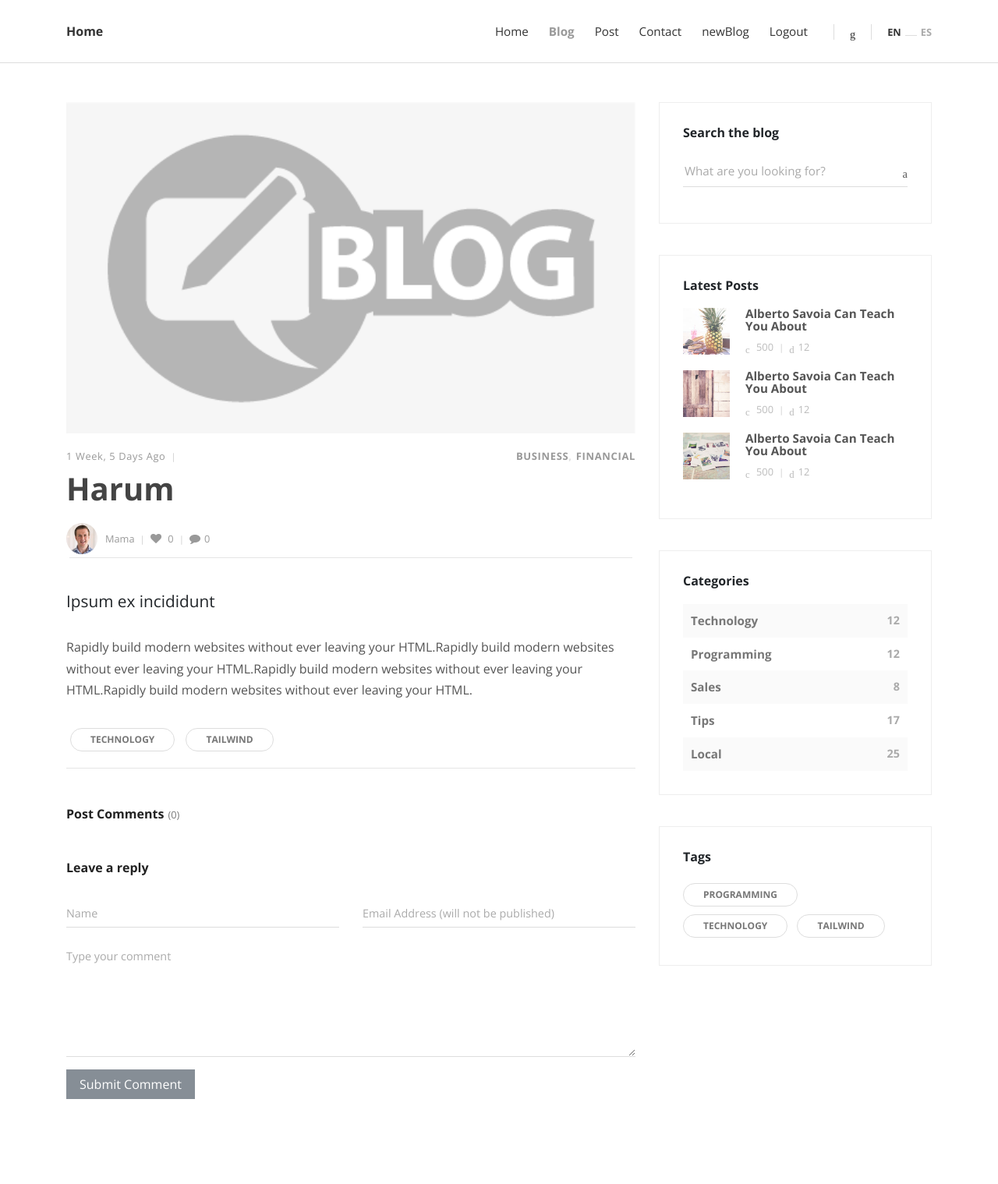
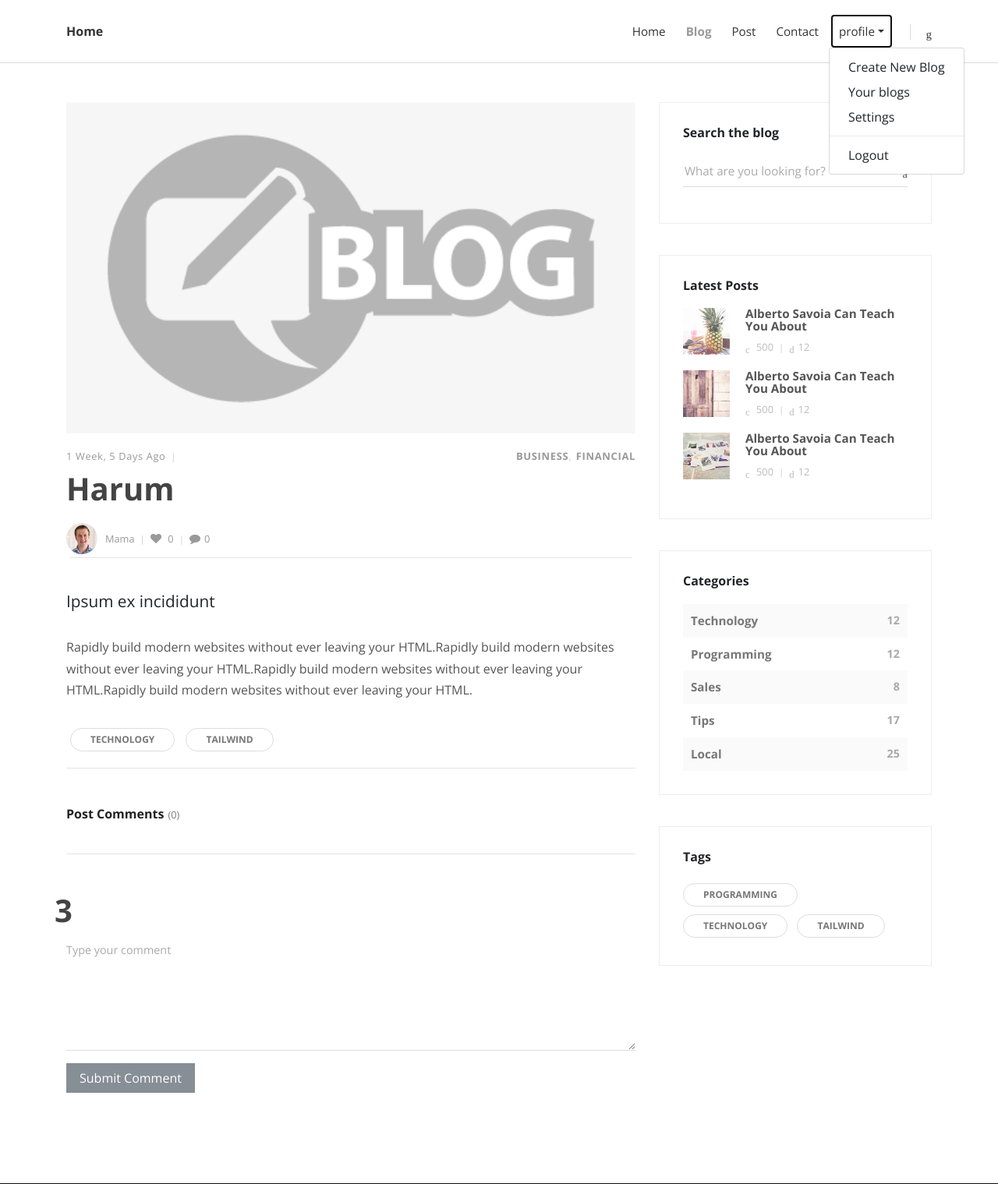
Before and after one commit to GutemaG/Django-blog, a Django app: page /read_blog/3 in a window 1280 px wide, after a click on "profile". Shown: the top 1519 px of the page at 78% size. Run offline with Django 3.2, Linux system fonts and the light colour scheme; a user stored in the database is signed in; data comes from the database, SQL or seed files in the repository; both versions use the stored data as it was after the commit; some libraries are stand-ins or nearby versions; some web fonts are replaced.

Commit message:
adding user can comment on a blog

```diff
--- a/blog/templates/blog/blog_detail.html
+++ b/blog/templates/blog/blog_detail.html
@@ -16,14 +16,26 @@
                     <div class="date">{{blog.created_at|timesince}} ago</div>
                   <div class="category"><a href="#">Business</a><a href="#">Financial</a></div>
                 </div>
-                <h1>{{blog.title}}<a href="#"><i class="fa fa-bookmark-o"></i></a></h1>
+                <h1>
+                {{blog.title}}
+                    {% if user == blog.author %}
+
+                       <a href="{% url 'edit-blog' blog.pk %} ">
+                        <i class="fa fa-edit fa-blue"></i></a>
+                    {% else %}
+                      <a href="#"><i class="fa fa-bookmark-o"></i></a>
+                    {% endif %}
+
+                </h1>
                 <div class="post-footer d-flex align-items-center flex-column flex-sm-row"><a href="#" class="author d-flex align-items-center flex-wrap">
                     <div class="avatar"><img src="https://d19m59y37dris4.cloudfront.net/blog/1-2-1/img/avatar-1.jpg" alt="..." class="img-fluid"></div>
                     <div class="title"><span>{{blog.author.username}}</span></div></a>
                   <div class="d-flex align-items-center flex-wrap">
                     <!-- <div class="date">{{blog.created_at|timesince}}</div> -->
                     <div class="views" title="likes"><i class="fa fa-heart"></i> {{likes.count}}</div>
-                    <div class="comments meta-last" title="comments"><i class="fa fa-comment"></i>{{comments.count}}</div>
+                    <div class="comments meta-last" title="comments">
+                       <a href="#comment_body"> <i class="fa fa-comment"></i>{{comments.count}} </a>
+                      </div>
                   </div>
                 </div>
                 <hr class="m-1">
--- a/blog/templates/blog/blogs.html
+++ b/blog/templates/blog/blogs.html
@@ -36,9 +36,9 @@
                       <div class="title"><span>{{blog.author.username}}</span></div></a>
                 <div class="post-tags">
                 </div>
-                    <div class="views"><i class="icon-eye"></i>{{blog.like_set.all.count}}</div>
-                    <div class="comments meta-last"><i class="icon-comment"></i>{{blog.comments.all.count}}</div>
-                    <!-- <div class="comments meta-last"><i class="icon-comment"></i>12</div> -->
+                    <div class="views" title="likes"><i class="fa fa-heart"></i>{{blog.like_set.all.count}}</div>
+                       <a href="#comment_body">
+                          <i class="fa fa-comment"></i> {{blog.comment_set.all.count}} </a>
                   </div>
                 </div>
               </div>
--- a/blog/templates/blog/includes/post_comment.html
+++ b/blog/templates/blog/includes/post_comment.html
@@ -1,4 +1,5 @@
-{% comment %} <div
+{% comment %}
+<div
   class="
     posts-nav
     d-flex
@@ -23,10 +24,11 @@
     </div>
     <div class="icon next"><i class="fa fa-angle-right"> </i></div
   ></a>
-</div> {% endcomment %}
+</div>
+ {% endcomment %}
 
 <hr />
-<div class="post-comments">
+<div class="post-comments" id="comment_body">
   <header>
     <h3 class="h6">Post Comments<span class="no-of-comments">({{comments.count}})</span></h3>
   </header>
@@ -53,37 +55,24 @@
     </div>
   </div>
 {% endfor %}
-<div class="add-comment">
+  <hr>
+<div class="add-comment" >
   <header>
-    <h3 class="h6">Leave a reply</h3>
+    {% comment %} <h3 class="h6">Leave a reply</h3> {% endcomment %}
   </header>
-  <form action="#" class="commenting-form">
+  <form action="{% url 'add-comment' blog.pk %}" method="POST" class="commenting-form">
+    {% csrf_token %}
     <div class="row">
-      <div class="form-group col-md-6">
-        <input
-          type="text"
-          name="username"
-          id="username"
-          placeholder="Name"
-          class="form-control"
-        />
-      </div>
-      <div class="form-group col-md-6">
-        <input
-          type="email"
-          name="username"
-          id="useremail"
-          placeholder="Email Address (will not be published)"
-          class="form-control"
-        />
-      </div>
+      <h1>{{blog.pk}}</h1>
       <div class="form-group col-md-12">
         <textarea
-          name="usercomment"
-          id="usercomment"
+          name="body"
+          id="comment_body"
           placeholder="Type your comment"
           class="form-control"
         ></textarea>
+            <input type="hidden" name="next" value="{{ request.path }}#comment_body">
+
       </div>
       <div class="form-group col-md-12">
         <button type="submit" class="btn btn-secondary">Submit Comment</button>
--- a/blog/urls.py
+++ b/blog/urls.py
@@ -6,7 +6,11 @@ from . import views
 urlpatterns = [
     path('', views.home,name='home'),
     path('blogs', views.blogs,name='blogs'),
+    path('blog/edit/<int:pk>', views.edit_blog,name='edit-blog'),
     path('read_blog/<int:pk>', views.read_blog,name='read-blog'),
-    path('add_blog/', views.add_blog,name='add-blog'),
     path('about', views.about,name='about'),
+    path('create-blog', views.create_blog,name='create-blog'),
+    path('add-comment/<int:pk>', views.add_comment,name='add-comment'),
+    path('my-blog', views.auth_user_blog,name='auth-user-blog'),
 ]
+    # path('add_blog/', views.add_blog,name='add-blog'),
--- a/blog/views.py
+++ b/blog/views.py
@@ -1,6 +1,9 @@
-from django.shortcuts import render
+from django.contrib.auth.decorators import login_required
+from django.http.response import HttpResponseRedirect
+from django.shortcuts import redirect, render
 from .models import Blog, Category, Comment,Tag, Like
 from .forms import BlogForm
+
 # Create your views here.
 def home(request):
     blogs = Blog.objects.all()
@@ -27,9 +30,56 @@ def read_blog(request,pk):
         'likes':likes, 'comments':comments,'catagories':catagories}
     return render(request, 'blog/blog_detail.html',context)
 
-def add_blog(request):
-    form = BlogForm(),n,
+def create_blog(request):
+    if request.method == 'POST':
+        form = BlogForm(request.POST, request.FILES)
+        print(form.is_valid())
+        print(form.cleaned_data.get('cover_image'))
+        if form.is_valid():
+            blog = form.save()
+            return redirect('read-blog',blog.id)
+        #     print("********* Form is Valid *********")
+    else:
+        print("######### Invalid #######\n")
+        form = BlogForm()
     context = {'form':form}
-    return render(request, 'blog/blog_add.html', context)
+    return render(request, 'blog/blog_create.html', context)
+
 def about(request):
     return render(request, 'blog/about.html')
+
+
+@login_required(login_url='/')
+def add_comment(request, pk):
+    if request.method == 'POST':
+        blog = Blog.objects.get(pk=pk)
+        user = request.user
+        body = request.POST.get('body')
+        comment = Comment(body=body, user=user,blog=blog)
+        print(comment)
+        comment.save()
+        next = request.POST.get('next','/')
+        return HttpResponseRedirect(next)
+    else:
+        return redirect('home')
+
+def edit_blog(request,pk):
+    blog = Blog.objects.get(pk=pk)
+    form = BlogForm(instance=blog)
+    if request.method=='POST':
+        form = BlogForm(request.POST, request.FILES,instance=blog)
+        if form.is_valid():
+            blog.save()
+            return redirect('read-blog', blog.pk)
+    context={'blog':blog,'form':form}
+    return render(request, 'blog/blog_edit.html',context)
+
+
+def auth_user_blog(request):
+    user = request.user
+    blogs = Blog.objects.filter(author= user)
+    #  likes = Like.objects.filter(blog=blog)
+    # comments = Comment.objects.filter(blog=blog)
+    tags = Tag.objects.all()
+    context = {'blogs':blogs,'all_tags':tags}
+    return render(request, 'blog/blogs.html', context)
--- a/blogProject/settings.py
+++ b/blogProject/settings.py
@@ -40,7 +40,10 @@ INSTALLED_APPS = [
     'blog',
     'ckeditor',
     'ckeditor_uploader',
+    'crispy_forms'
 ]
+
+CRISPY_TEMPLATE_PACK = 'bootstrap4'
 CKEDITOR_UPLOAD_PATH = "uploads/"
 
 CKEDITOR_CONFIGS = {
--- a/templates/navbar.html
+++ b/templates/navbar.html
@@ -35,14 +35,25 @@
               <li class="nav-item"><a href="#" class="nav-link ">Contact</a>
               </li>
                 {% if user.is_authenticated %}
-                  <li class="nav-item"><a href="#" class="nav-link ">newBlog</a> </li>
-                  <li class="nav-item"><a href="#" class="nav-link ">Logout</a> </li>
+
+
+                <li class="nav-item dropdown">
+                  <a href="#" class="nav-link dropdown-toggle" aria-haspopup="true" aria-expanded="false"
+                    role="button" data-toggle="dropdown">profile</a>
+                  <div class="dropdown-menu">
+                      <a href="{% url 'create-blog' %}" class="dropdown-item ">Create New Blog</a>
+                      <a href="{%url 'auth-user-blog' %}" class="dropdown-item">Your blogs</a>
+                      <a href="#" class="dropdown-item">Settings</a>
+                      <div class="dropdown-divider"></div>
+                      <a href="#" class="dropdown-item">Logout</a>
+                  </div>
+                </li>
                 {%else%}
-                  <li class="nav-item"><a href="#" class="nav-link ">Login</a> </li>
-                {%endif%}
+                <li class="nav-item"><a href="#" class="nav-link ">Login</a> </li>
+              {%endif%}
             </ul>
             <div class="navbar-text"><a href="#" class="search-btn"><i class="icon-search-1"></i></a></div>
-            <ul class="langs navbar-text"><a href="#" class="active">EN</a><span>           </span><a href="#">ES</a></ul>
+            {% comment %} <ul class="langs navbar-text"><a href="#" class="active">EN</a><span>           </span><a href="#">ES</a></ul> {% endcomment %}
           </div>
         </div>
       </nav>
```
Also changed, not shown: Note.md (added, +16 -0 lines), blog/templates/blog/blog_create.html (added, +28 -0 lines), blog/templates/blog/blog_edit.html (added, +12 -0 lines), db.sqlite3, media/media/django_form.PNG (added), media/media/github.PNG (added), media/media/github_YxAAJ2u.PNG (added), media/media/github_hGvJRTZ.PNG (added), media/uploads/2021/11/16/github.PNG (added).
